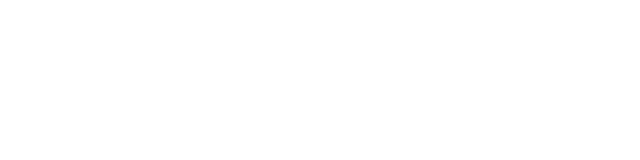
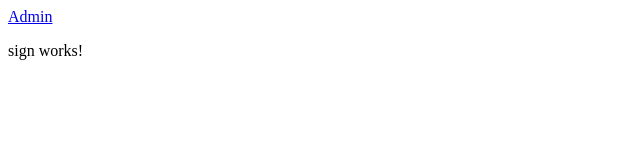
Before and after one commit to alencartha/autenticacao-angular, an Angular app in the folder curso-de-angular-auth-front/: page / in a window 1280 px wide. Shown: the top 160 px of the page, without its empty margins (0-640 px from the left). Built offline with nearby package versions, Linux system fonts and the light colour scheme.

Commit message:
configura rotas lazing load

```diff
--- a/curso-de-angular-auth-front/src/app/app-routing.module.ts
+++ b/curso-de-angular-auth-front/src/app/app-routing.module.ts
@@ -1,7 +1,16 @@
 import { NgModule } from '@angular/core';
 import { RouterModule, Routes } from '@angular/router';
 
-const routes: Routes = [];
+const routes: Routes = [
+  {
+    path: '',
+    loadChildren: () => import('../app/core/components/auth/auth.module').then(module => module.AuthModule)
+  },
+  {
+    path: 'admin',
+    loadChildren: () => import('../app/components/admin/admin.module').then(module => module.AdminModule)
+  }
+];
 
 @NgModule({
   imports: [RouterModule.forRoot(routes)],
--- a/curso-de-angular-auth-front/src/app/app.component.ts
+++ b/curso-de-angular-auth-front/src/app/app.component.ts
@@ -2,7 +2,7 @@
 
 @Component({
   selector: 'app-root',
-  template: `<router-outlet></router-outlet>`
+  template: `<a [routerLink]="['admin']">Admin</a> <router-outlet></router-outlet>`
 })
 export class AppComponent {
 
--- a/curso-de-angular-auth-front/src/app/components/admin/admin-routing.module.ts
+++ b/curso-de-angular-auth-front/src/app/components/admin/admin-routing.module.ts
@@ -1,7 +1,13 @@
 import { NgModule } from '@angular/core';
 import { RouterModule, Routes } from '@angular/router';
+import { HomeComponent } from './pages/home/home.component';
 
-const routes: Routes = [];
+const routes: Routes = [
+  {
+    path: '',
+    component: HomeComponent
+  }
+];
 
 @NgModule({
   imports: [RouterModule.forChild(routes)],
--- a/curso-de-angular-auth-front/src/app/core/components/auth/auth-routing.module.ts
+++ b/curso-de-angular-auth-front/src/app/core/components/auth/auth-routing.module.ts
@@ -1,7 +1,12 @@
 import { NgModule } from '@angular/core';
 import { RouterModule, Routes } from '@angular/router';
+import { SignComponent } from './pages/sign/sign.component';
 
-const routes: Routes = [];
+const routes: Routes = [
+  {
+    path:'', component: SignComponent
+  }
+];
 
 @NgModule({
   imports: [RouterModule.forChild(routes)],
```
